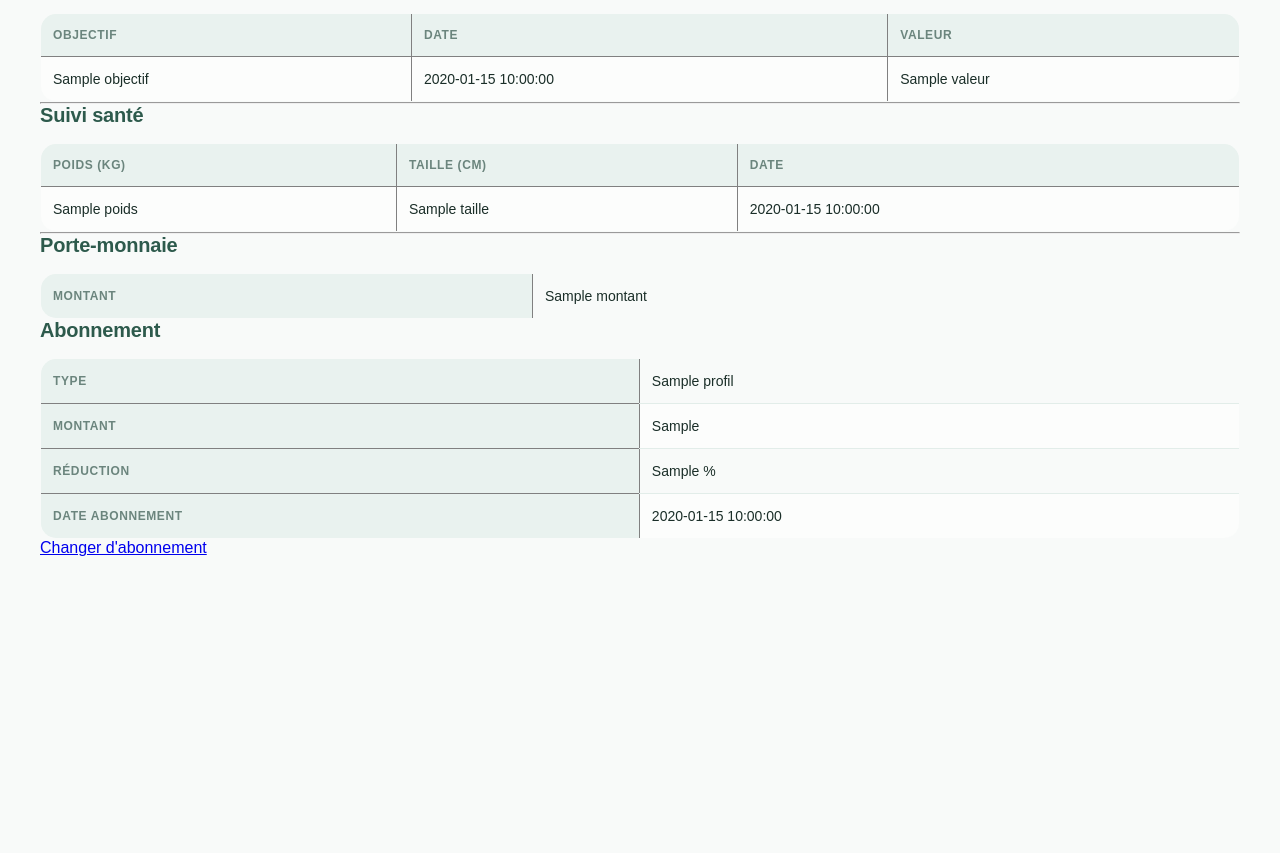
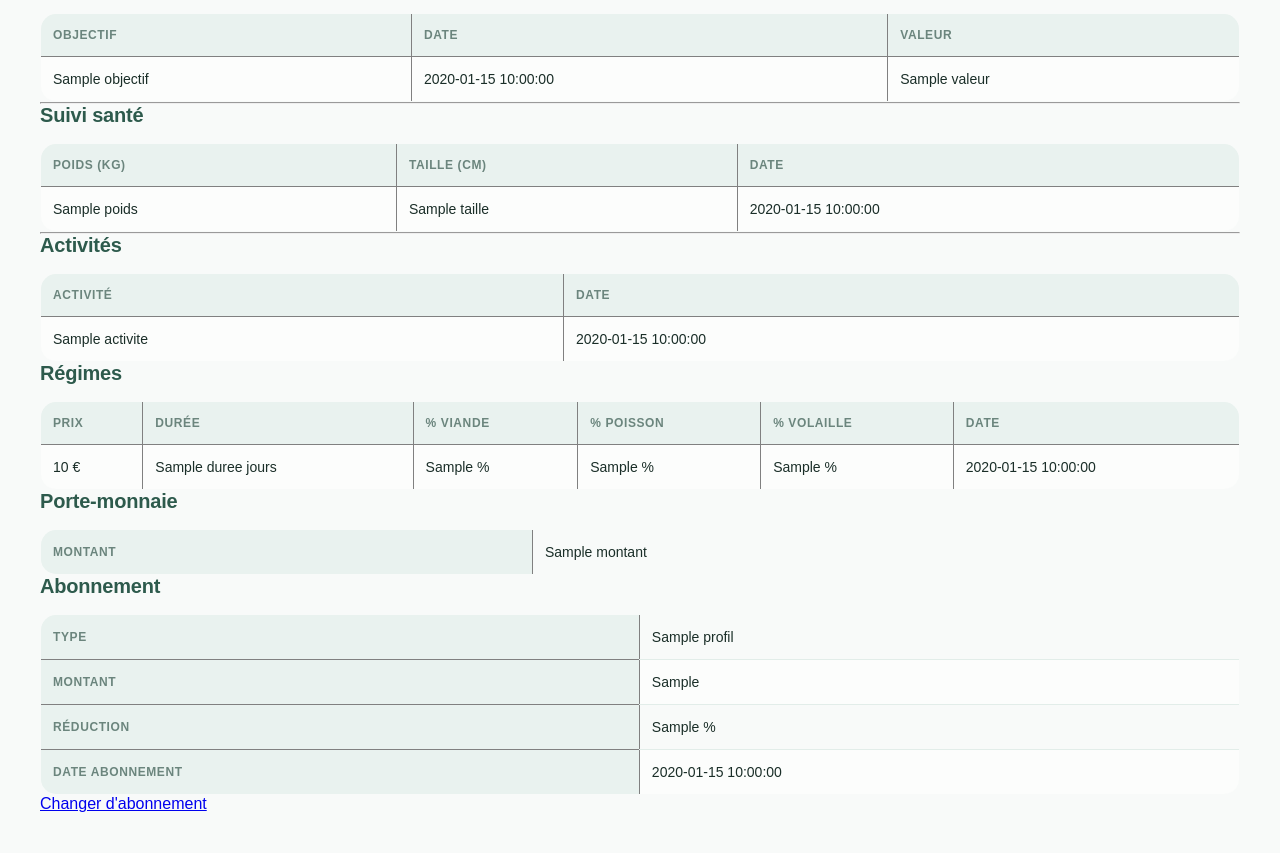
Before and after one commit to Indra-Ramp/Regime, a CodeIgniter 4 app: the page made by app/Views/profil/profil.php in a window 1280 px wide. Shown: the part 476-1329 px from the top of the page. Before the commit the page ends 1032 px from the top, so only its background shows below. Run offline with PHP 8.4 and a stand-in for CodeIgniter, Linux system fonts and the light colour scheme; the template is opened without the code that fills it: most values are stand-ins (such as "Sample title", 1, 10 or a date in 2020); some libraries are stand-ins or nearby versions.

Commit message:
profil_complet_page

```diff
--- a/app/Controllers/ProfilController.php
+++ b/app/Controllers/ProfilController.php
@@ -1,8 +1,12 @@
 <?php
 namespace App\Controllers;
+
+use App\Models\ActiviteUserModel;
 use App\Models\ProfilModel;
 use App\Models\ObjectifUserModel;
 use App\Models\ObjectifModel;
+use App\Models\RegimeUserModel;
+
 class ProfilController extends BaseController{
       public function index()
 {
@@ -84,6 +88,8 @@ public function profile()
         'profil'    => $profil,
         'objectifs' => $objectifUserModel->getObjectifs($userId),
         'wallet'    => $profil['montant'] ?? 0,
+        'activites' => $profilModel->getUserActivites($userId),
+        'regimes' => $profilModel->getUserRegimes($userId)
     ];
 
     return view('profil/profil', $data);
--- a/app/Views/profil/profil.php
+++ b/app/Views/profil/profil.php
@@ -103,7 +103,42 @@
 </table>
 
 <hr>
+<h2>Activités</h2>
+<table border="1">
+    <tr>
+        <th>Activité</th>
+        <th>Date</th>
+    </tr>
+    <?php foreach($activites as $a): ?>
+        <tr>
+            <td><?= $a['nom_activite'] ?></td>
+            <td><?= $a['date_activite'] ?></td>
+        </tr>
+    <?php endforeach; ?>
+</table>
 
+<h2>Régimes</h2>
+<table border="1">
+    <tr>
+        <th>Prix</th>
+        <th>Durée</th>
+        <th>% Viande</th>
+        <th>% Poisson</th>
+        <th>% Volaille</th>
+        <th>Date</th>
+    </tr>
+
+    <?php foreach($regimes as $r): ?>
+        <tr>
+            <td><?= $r['price'] ?> €</td>
+            <td><?= $r['duree'] ?> jours</td>
+            <td><?= $r['perc_viande'] ?> %</td>
+            <td><?= $r['perc_poisson'] ?> %</td>
+            <td><?= $r['perc_volaille'] ?> %</td>
+            <td><?= $r['date_regime'] ?></td>
+        </tr>
+    <?php endforeach; ?>
+</table>
 <h2>Porte-monnaie</h2>
 <table border="1">
     <tr>
```
Also changed, not shown: app/Models/ProfilModel.php (+30 -0 lines), 7 other files.
